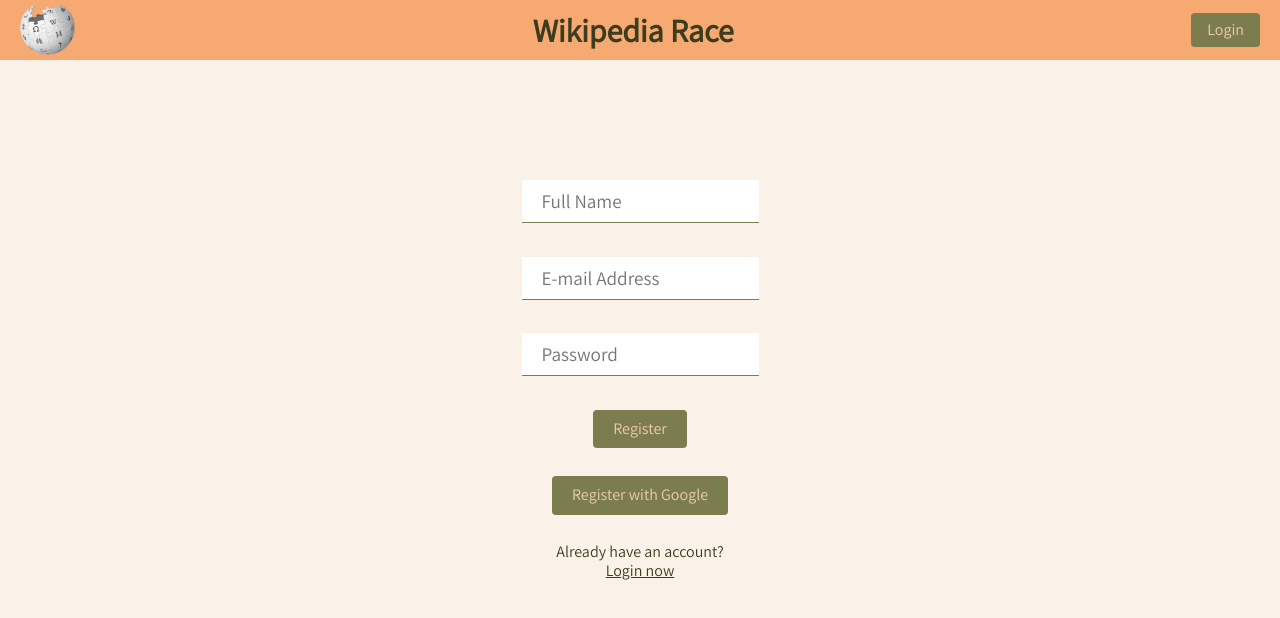
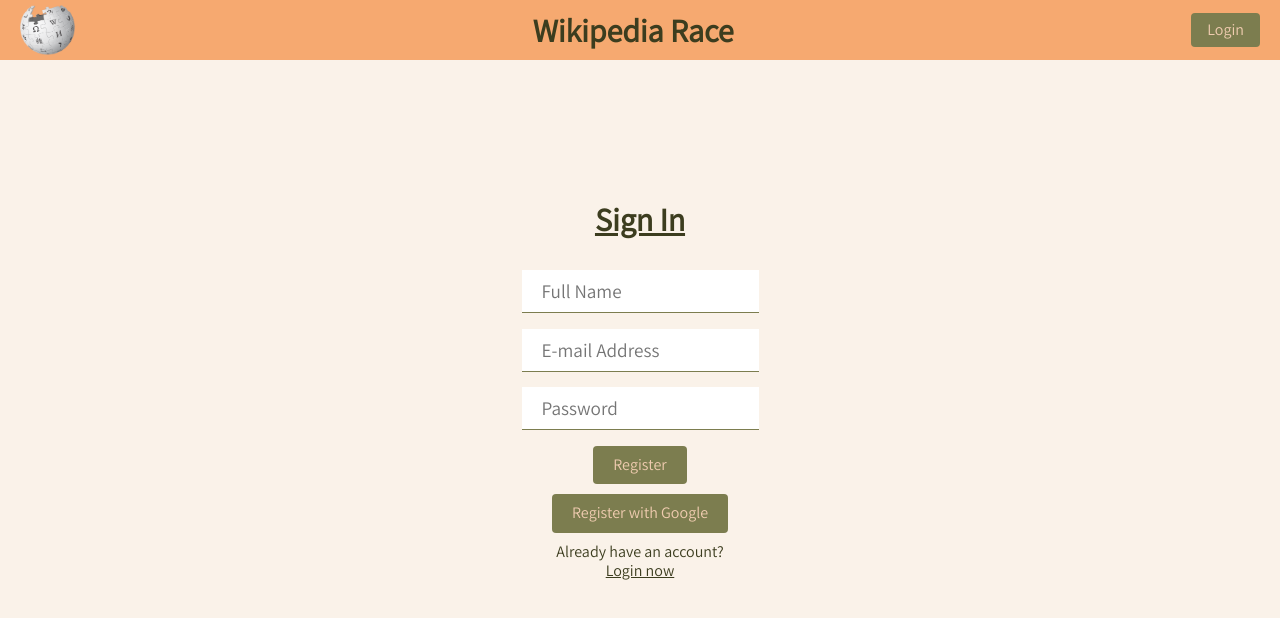
Before and after one commit to shmuelgb/Wikipedia_Race, a React (Create React App) app: page /signin in a window 1280 px wide. Shown: the top 618 px of the page. Built offline with nearby package versions, Linux system fonts and the light colour scheme; no server answers; a web font is replaced by a local one.

Commit message:
minor styling

```diff
--- a/src/Components/Login/styles/Login.css
+++ b/src/Components/Login/styles/Login.css
@@ -28,6 +28,10 @@
   height: 50vh;
 }
 
+.login h1 {
+  text-decoration: underline;
+}
+
 .login .register {
   text-decoration: underline;
 }
--- a/src/Components/Login/styles/Login.scss
+++ b/src/Components/Login/styles/Login.scss
@@ -12,6 +12,10 @@
     height: 50vh;
   }
 
+  h1 {
+    text-decoration: underline;
+  }
+
   .register {
     text-decoration: underline;
   }
--- a/src/Components/SignIn/SignIn.jsx
+++ b/src/Components/SignIn/SignIn.jsx
@@ -36,6 +36,7 @@
   return (
     <div className="sign-in">
       <div className="sign-in__container">
+        <h1>Sign In</h1>
         <input
           type="text"
           name="name"
--- a/src/Components/SignIn/styles/SignIn.css
+++ b/src/Components/SignIn/styles/SignIn.css
@@ -28,6 +28,10 @@
   height: 50vh;
 }
 
+.sign-in h1 {
+  text-decoration: underline;
+}
+
 .sign-in a {
   text-decoration: underline;
 }
--- a/src/Components/SignIn/styles/SignIn.scss
+++ b/src/Components/SignIn/styles/SignIn.scss
@@ -12,6 +12,10 @@
     height: 50vh;
   }
 
+  h1 {
+    text-decoration: underline;
+  }
+
   a {
     text-decoration: underline;
   }
```
Also changed, not shown: 2 other files (tests, documents, lock files or other folders).
